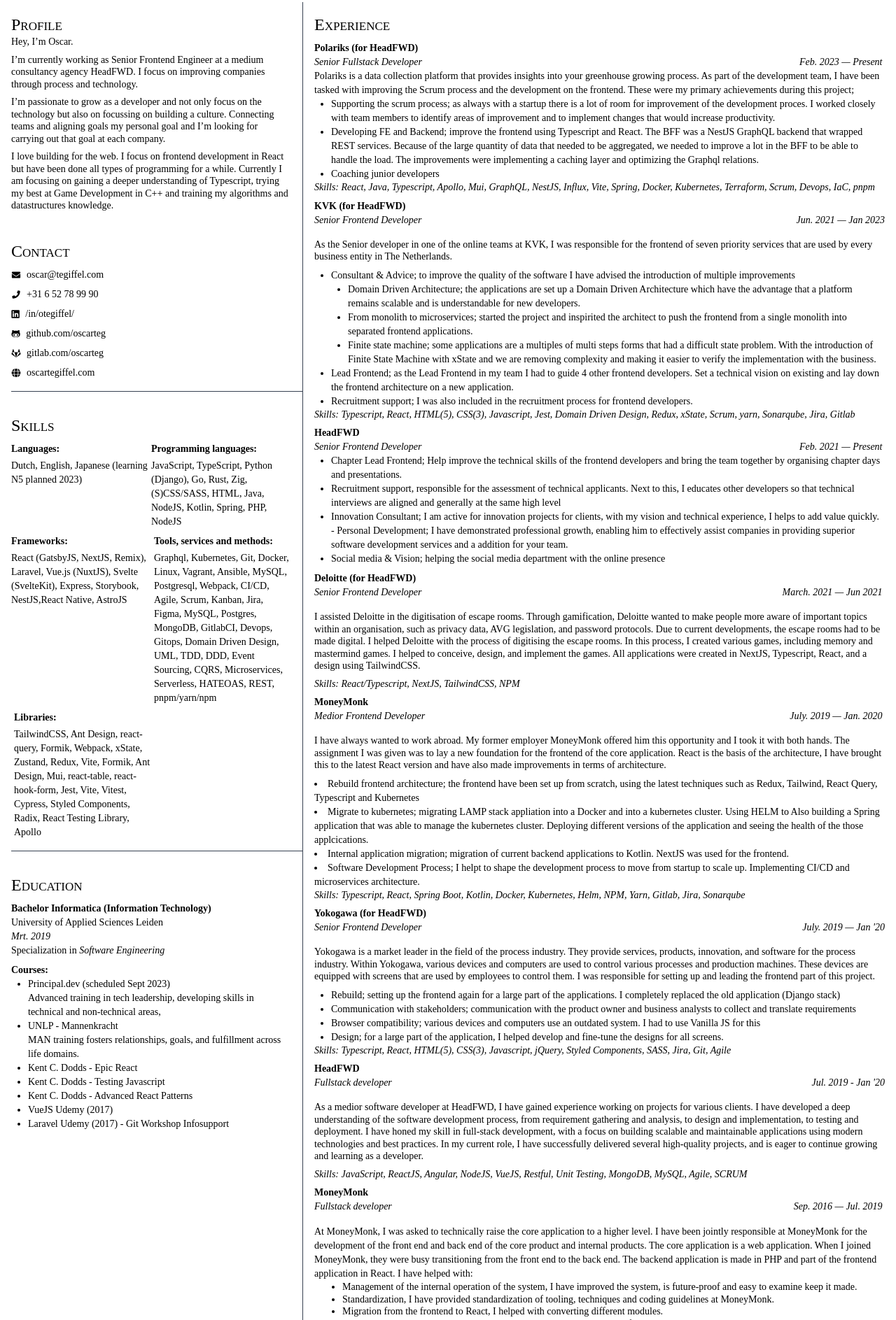
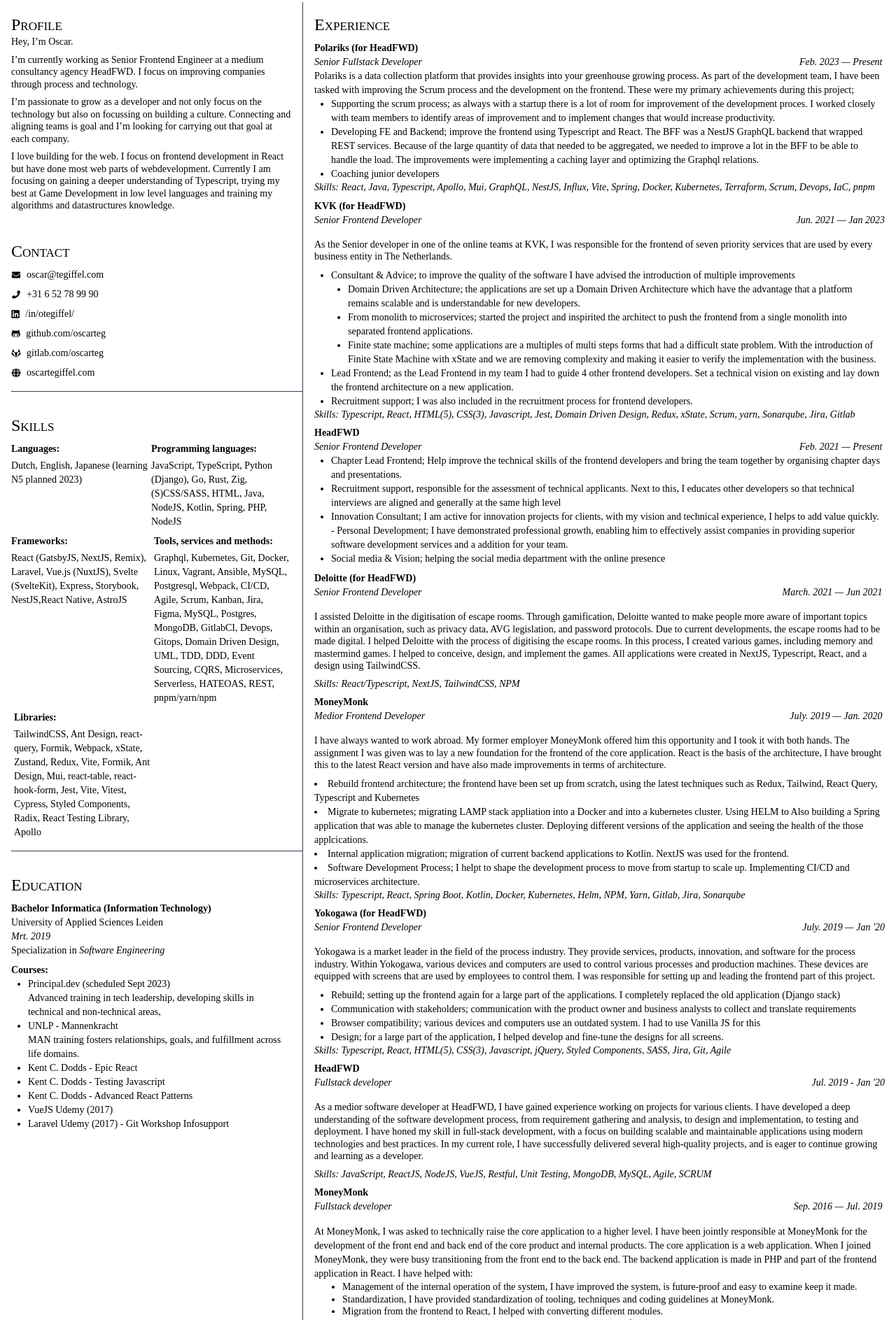
Before and after one commit to oscarteg/resume, a website built with Vite: page index.html in a window 1280 px wide. Shown: the part 385-2272 px from the top of the page at 70% size. Built offline with nearby package versions, Linux system fonts and the light colour scheme; files whose address does not match are found by name; a web font is replaced by a local one.

Commit message:
docs: some wordings

```diff
--- a/src/partials/compact_experience.html
+++ b/src/partials/compact_experience.html
@@ -165,8 +165,8 @@
       projects for various clients.
     </p>
     <p class="paragraph italic">
-      Skills: JavaScript, ReactJS, Angular, NodeJS, VueJS, Restful, Unit
-      Testing, MongoDB, MySQL, Agile, SCRUM
+      Skills: JavaScript, ReactJS, NodeJS, VueJS, Restful, Unit Testing,
+      MongoDB, MySQL, Agile, SCRUM
     </p>
   </div>
 
@@ -184,11 +184,7 @@
         the backend.
       </p>
       <ul class="ml-4 mb-2">
-        <li>
-          Management of the internal operation of the system, I have improved
-          the system, is future-proof and easy to examine keep it made.
-        </li>
-
+        <li>Management of the internal operation of the system</li>
         <li>Improved the frontend and backend with best practices</li>
         <li>State mangement with Redux</li>
         <li>Build API and frontend for various features</li>
--- a/src/partials/default.html
+++ b/src/partials/default.html
@@ -28,16 +28,16 @@
             <p class="paragraph">
               I’m passionate to grow as a developer and not only focus on the
               technology but also on focussing on building a culture. Connecting
-              teams and aligning goals my personal goal and I’m looking for
-              carrying out that goal at each company.
+              and aligning teams is goal and I’m looking for carrying out that
+              goal at each company.
             </p>
 
             <p class="paragraph">
               I love building for the web. I focus on frontend development in
-              React but have been done all types of programming for a while.
-              Currently I am focusing on gaining a deeper understanding of
-              Typescript, trying my best at Game Development in C++ and training
-              my algorithms and datastructures knowledge.
+              React but have done most web parts of webdevelopment. Currently I
+              am focusing on gaining a deeper understanding of Typescript,
+              trying my best at Game Development in low level languages and
+              training my algorithms and datastructures knowledge.
             </p>
           </section>
 
--- a/src/partials/experience.html
+++ b/src/partials/experience.html
@@ -253,8 +253,8 @@
       and learning as a developer.
     </p>
     <p class="paragraph italic">
-      Skills: JavaScript, ReactJS, Angular, NodeJS, VueJS, Restful, Unit
-      Testing, MongoDB, MySQL, Agile, SCRUM
+      Skills: JavaScript, ReactJS, NodeJS, VueJS, Restful, Unit Testing,
+      MongoDB, MySQL, Agile, SCRUM
     </p>
   </div>
 
```
